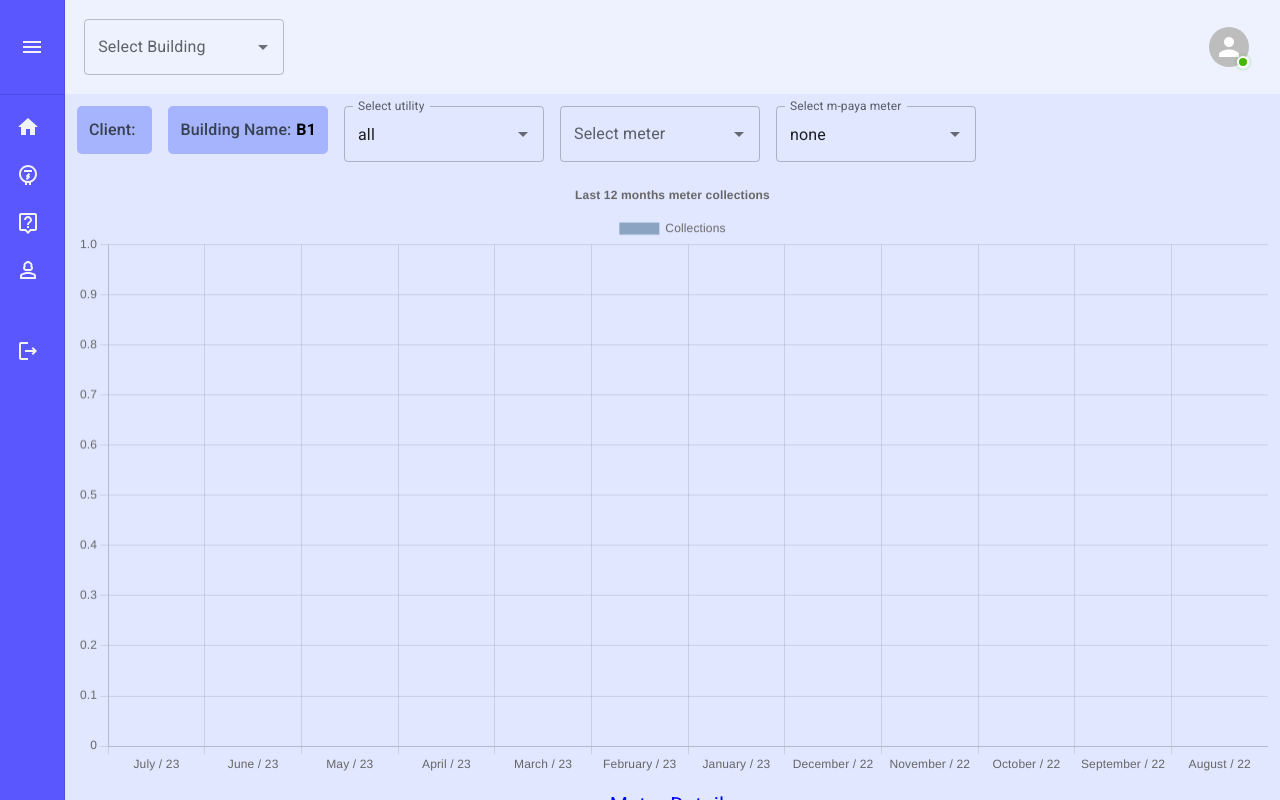
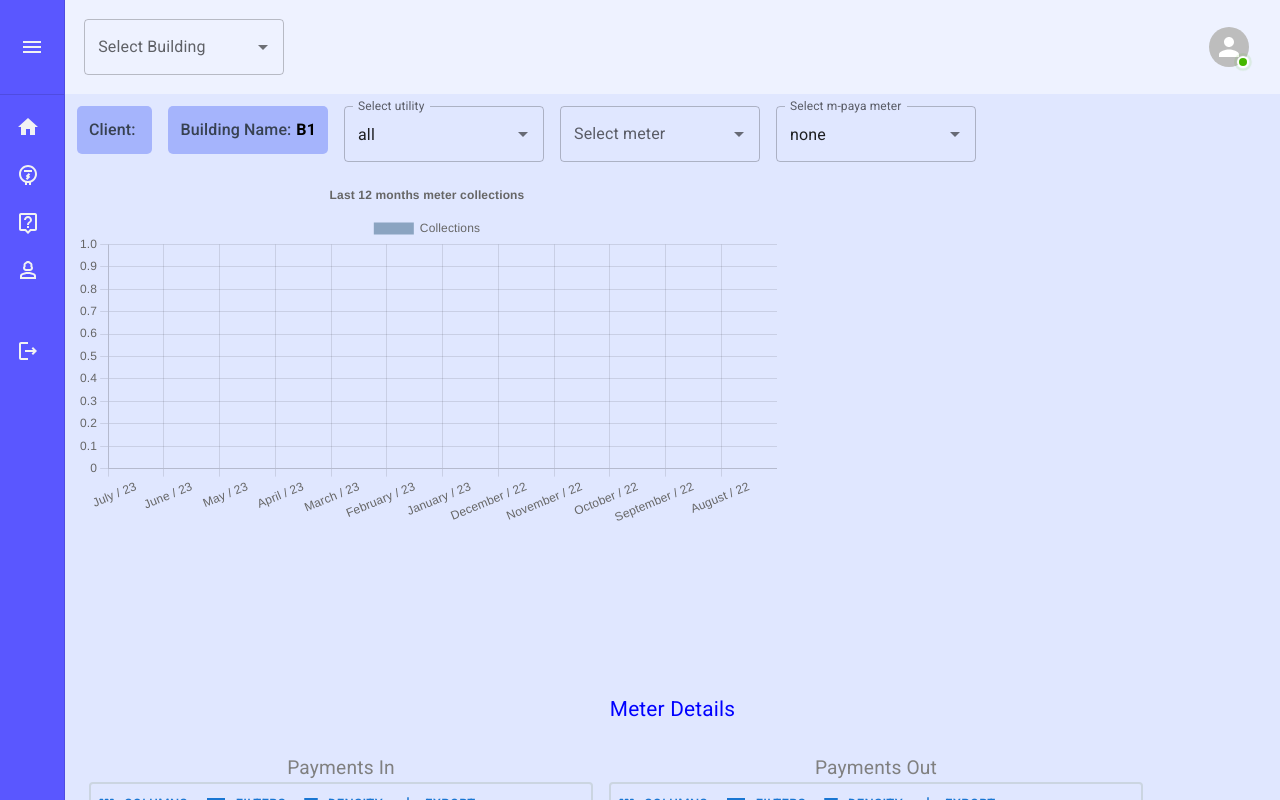
Before and after one commit to Kangonga/landlord-portal, a React (Vite) app: page /home/mainMeters in a window 1280 px wide. Shown: the top 800 px of the page. Built offline with nearby package versions, Linux system fonts and the light colour scheme.

Commit message:
feat: add the main meter interface

```diff
--- a/src/pages/mainMeter/MainMeter.tsx
+++ b/src/pages/mainMeter/MainMeter.tsx
@@ -2,18 +2,27 @@ import { Box, Typography } from "@mui/material";
 import MeterDataTables from "../../features/mainMeterFeatures/components/mainMeterDataTable/MeterDataTables";
 import MeterWidgets from "../../features/mainMeterFeatures/components/widgets/MeterWidgets";
 import { MainMeterContainer } from "./styles";
-import { BarChartContainer } from "@/features/buildingFeatures/pages/styles";
+import {
+  Bar,
+  BarChartContainer,
+} from "@/features/buildingFeatures/pages/styles";
 import Topbar from "@/shared/topbar/Topbar";
-import { Barchart } from "@/features/buildingFeatures/components/buildingBarChart/buildingBarChart";
+import { MeterBarchart } from "@/features/mainMeterFeatures/components/mainMeterBarChart/meterBarChart";
+import { useAppSelector } from "@/globalHooks";
 
 export default function MainMeter() {
+  const motherMeter = useAppSelector((state) => state.meter);
+  const submeter = motherMeter.activeSubMeter;
+
   return (
     <Box>
       <Topbar />
       <MainMeterContainer>
         <MeterWidgets />
         <BarChartContainer>
-          <Barchart />
+          <Bar>
+            <MeterBarchart submeter={submeter} motherMeter={motherMeter} />
+          </Bar>
         </BarChartContainer>
         <Typography fontSize="1.3rem" color="blue" textAlign="center">
           Meter Details
```
